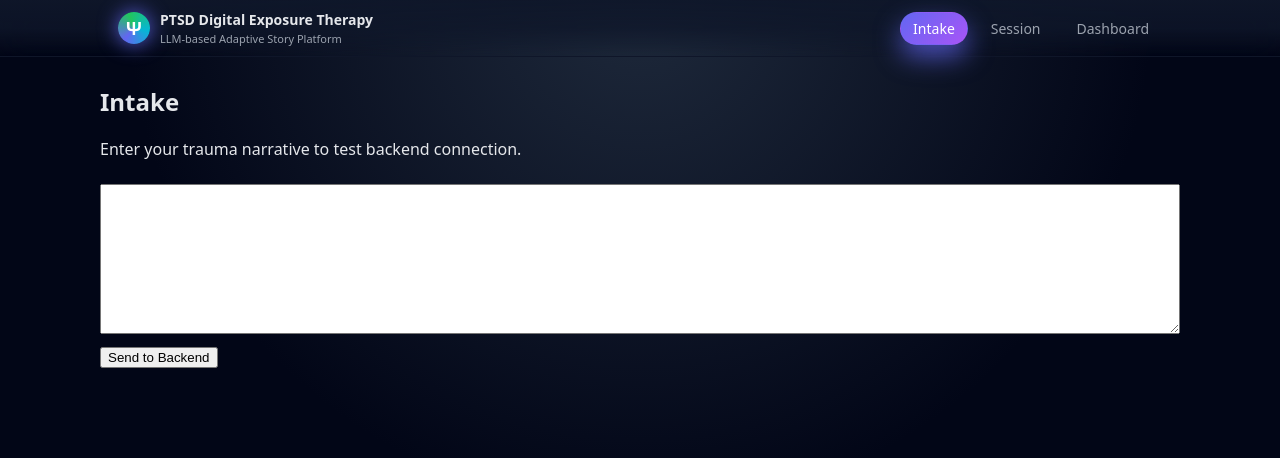
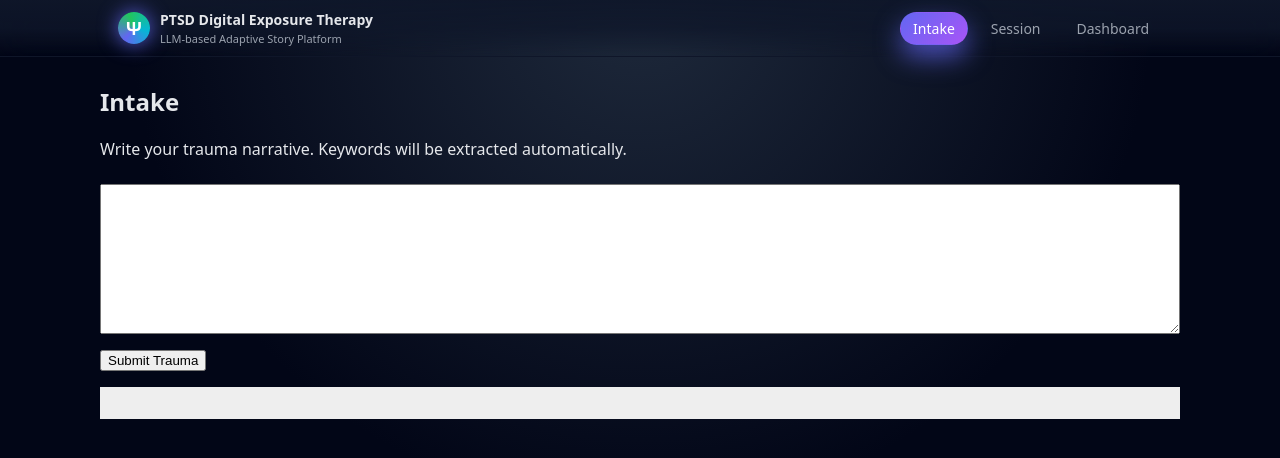
Before and after one commit to amygdala2025/conrad2025, a React (Vite) app: page /intake in a window 1280 px wide. Shown: the top 458 px of the page. Built offline with nearby package versions, Linux system fonts and the light colour scheme; no server answers.

Commit message:
Update Intake.jsx

```diff
--- a/src/pages/Intake.jsx
+++ b/src/pages/Intake.jsx
@@ -1,15 +1,14 @@
-// src/pages/Intake.jsx
 import { useState } from "react";
 
 function Intake({ apiBase }) {
   const [text, setText] = useState("");
   const [result, setResult] = useState("");
 
-  const FAKE_USER_ID = "test-user-1"; // Replace with Firebase token later
+  const FAKE_USER_ID = "test-user-1";
 
-  const handleSubmit = async () => {
+  const submitTrauma = async () => {
     try {
-      const res = await fetch(`${apiBase}/api/trauma-profile`, {
+      const res = await fetch(`${apiBase}/api/intake/trauma`, {
         method: "POST",
         headers: {
           "Content-Type": "application/json",
@@ -17,23 +16,20 @@ function Intake({ apiBase }) {
         },
         body: JSON.stringify({ raw_text: text }),
       });
-      if (!res.ok) throw new Error("Error");
 
       const data = await res.json();
       setResult(
-        `Saved! trauma_profile_id=${data.trauma_profile_id}, keywords=${data.keywords.join(
-          ", "
-        )}`
+        `Saved! Trauma Profile ID: ${data.trauma_profile_id}\nKeywords: ${data.keywords.join(", ")}`
       );
-    } catch (e) {
-      setResult("Error occurred: API / CORS / Token issue");
+    } catch (err) {
+      setResult("Error sending trauma text to backend.");
     }
   };
 
   return (
     <div>
       <h2>Intake</h2>
-      <p>Enter your trauma narrative to test backend connection.</p>
+      <p>Write your trauma narrative. Keywords will be extracted automatically.</p>
 
       <textarea
         style={{ width: "100%", height: "150px", marginTop: "0.5rem" }}
@@ -42,11 +38,14 @@ function Intake({ apiBase }) {
       />
 
       <br />
-      <button onClick={handleSubmit} style={{ marginTop: "0.5rem" }}>
-        Send to Backend
+
+      <button onClick={submitTrauma} style={{ marginTop: "0.7rem" }}>
+        Submit Trauma
       </button>
 
-      <p style={{ marginTop: "1rem" }}>{result}</p>
+      <pre style={{ marginTop: "1rem", background: "#eee", padding: "1rem" }}>
+        {result}
+      </pre>
     </div>
   );
 }
```
